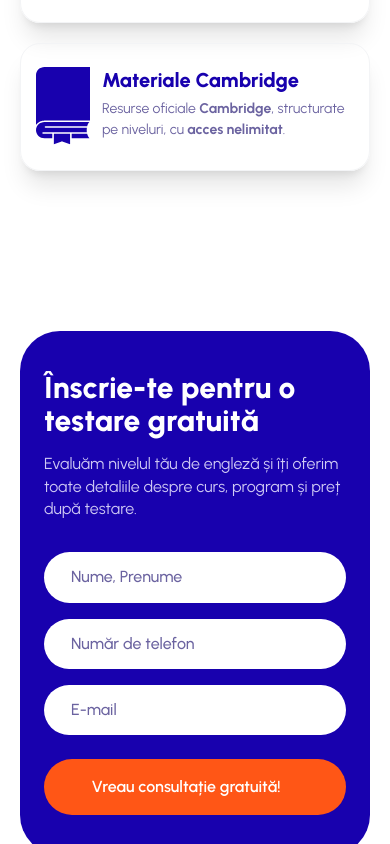
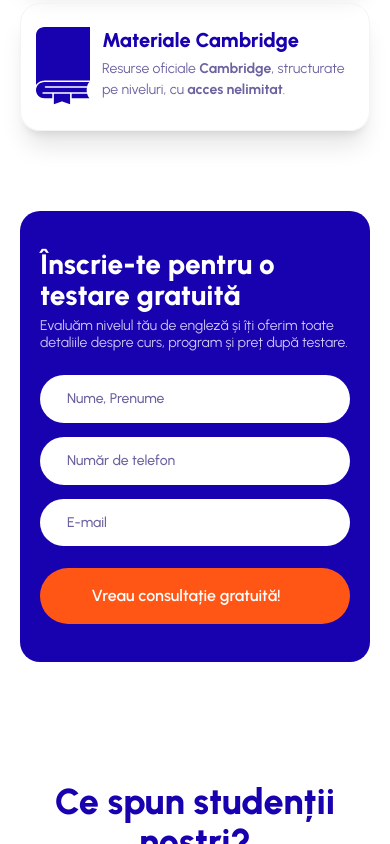
Before and after one commit to Lienkulet/Fluentica, a Next.js app: page / in a window 390 px wide. Shown: the part 4057-4901 px from the top of the page. Built offline with nearby package versions, Linux system fonts and the light colour scheme.

Commit message:
responsive registration section

```diff
--- a/src/components/UI/Slider.jsx
+++ b/src/components/UI/Slider.jsx
@@ -45,8 +45,8 @@ const Slider = ({ items, renderItem }) => {
       </div>
 
       <div className='flex items-center justify-center gap-6 mt-8'>
-        <button onClick={prev} aria-label='Previous' className='cursor-pointer'>
-          <LeftSliderArrowIcon />
+        <button onClick={prev} aria-label='Previous' className='cursor-pointer rotate-180'>
+          <RightSliderArrowIcon />
         </button>
 
         <div className='flex items-center gap-2'>
--- a/src/components/sections/Register.jsx
+++ b/src/components/sections/Register.jsx
@@ -4,43 +4,43 @@ import Container from '../layout/Container'
 
 const Register = () => {
   return (
-    <section id='contact' className='py-20 bg-white'>
+    <section id='contact' className='py-10 md:py-20 bg-white'>
       <Container>
-        <div className='bg-blue-navy rounded-[40px] md:rounded-[74px] px-6 py-10 md:pl-25.25 md:pr-45.25 md:pt-28.75
+        <div className='bg-blue-navy  rounded-[20px] md:rounded-[74px] px-5 py-9.5 md:pl-25.25 md:pr-45.25 md:pt-28.75
           flex flex-col md:flex-row md:items-center md:justify-between md:gap-16.75'>
 
-          <div className='flex flex-col gap-8 md:gap-14.5 md:pb-28.75 z-10 md:w-fit'>
+          <div className='flex flex-col gap-6 md:gap-14.5 md:pb-28.75 z-10 md:w-fit'>
             <div>
-              <h2 className='text-white font-extrabold text-3xl md:text-5xl leading-[1.1] tracking-normal mb-4 md:mb-5'>
+              <h2 className='text-white font-extrabold text-[28px] md:text-5xl leading-[1.1] tracking-normal mb-1.75 md:mb-5'>
                 Înscrie-te pentru o<br />testare gratuită
               </h2>
-              <p className='text-lila text-base md:text-xl leading-[1.4] tracking-[2%] font-normal'>
+              <p className='text-lila text-sm md:text-xl leading-[1.2] md:leading-[1.4] tracking-[2%] font-normal'>
                 Evaluăm nivelul tău de engleză și îți oferim toate
                 detaliile despre curs, program și preț după testare.
               </p>
             </div>
 
-            <form className='flex flex-col gap-4 md:gap-5.5'>
+            <form className='flex flex-col gap-3.5 md:gap-5.5'>
               <input
                 type='text'
                 placeholder='Nume, Prenume'
                 className='w-full pl-6.75 pr-11.25 py-3.5 rounded-[100px]
                  bg-white text-blue-grey placeholder:text-blue-grey outline-none
-                 text-base font-medium leading-[1.4] tracking-[2%]'
+                 text-sm md:text-base font-medium leading-[1.4] tracking-[2%]'
               />
               <input
                 type='tel'
                 placeholder='Număr de telefon'
                 className='w-full pl-6.75 pr-11.25 py-3.5 rounded-[100px]
                  bg-white text-blue-grey placeholder:text-blue-grey outline-none
-                 text-base font-medium leading-[1.4] tracking-[2%]'
+                 text-sm md:text-base font-medium leading-[1.4] tracking-[2%]'
               />
               <input
                 type='email'
                 placeholder='E-mail'
                 className='w-full pl-6.75 pr-11.25 py-3.5 rounded-[100px]
                  bg-white text-blue-grey placeholder:text-blue-grey outline-none
-                 text-base font-medium leading-[1.4] tracking-[2%]'
+                 text-sm md:text-base font-medium leading-[1.4] tracking-[2%]'
               />
               <button
                 type='submit'
--- a/src/components/sections/WhyOurCourses.jsx
+++ b/src/components/sections/WhyOurCourses.jsx
@@ -42,7 +42,7 @@ const features = [
 
 const WhyOurCourses = () => {
   return (
-    <section className='py-20 bg-white'>
+    <section className='py-10 md:py-20 bg-white'>
       <Container>
         <SectionHeader
           title={<>De ce cursurile de engleză<br />Fluentica dau rezultate</>}
```
